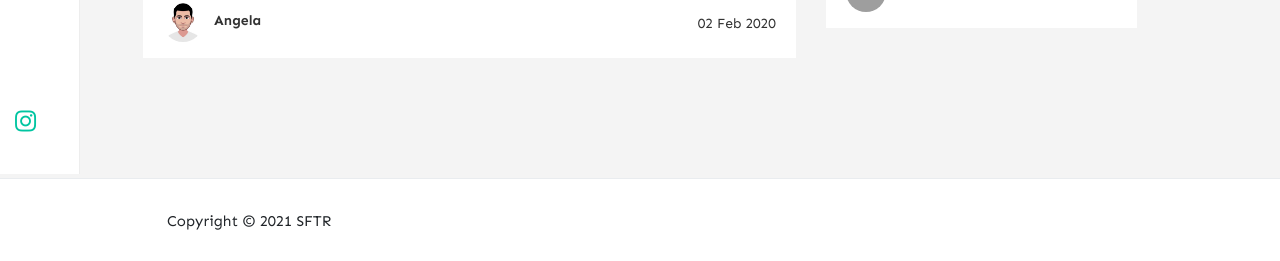
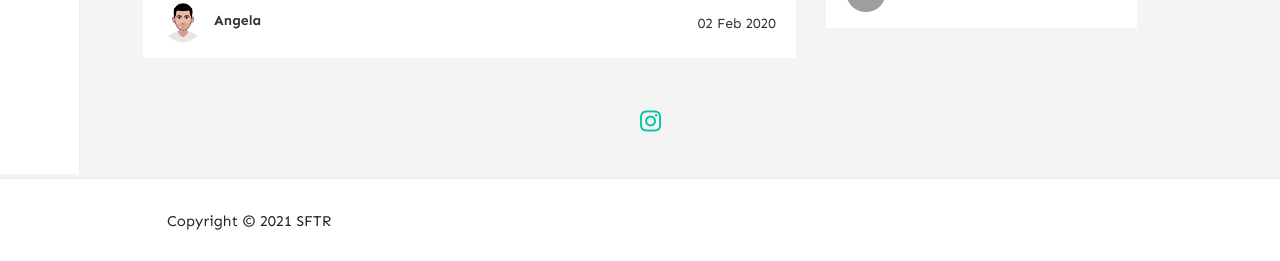
Before and after one commit to stackbit-projects/blue-triceratops-4f502, a Jekyll site: the page built from index.html, in a window 1280 px wide. Shown: the part 726-987 px from the top of the page. Built offline with Jekyll 4.4.1, drawn with Linux system fonts in a browser that asks for light colours; nearby versions of some CDN libraries; the list of posts is cut into pages by our own code; comment, search, counter and statistics services are not loaded; grey boxes are pictures that could not be loaded.

Commit message:
theme.scss: changed

```diff
--- a/assets/css/theme.scss
+++ b/assets/css/theme.scss
@@ -130,7 +130,7 @@ img, img:hover {
 }
 .nav-socials {
     position: fixed;
-    left: 15px;
+    left: 50%;
     bottom: 15px;
     width: 50px;
     height: 50px;
```
